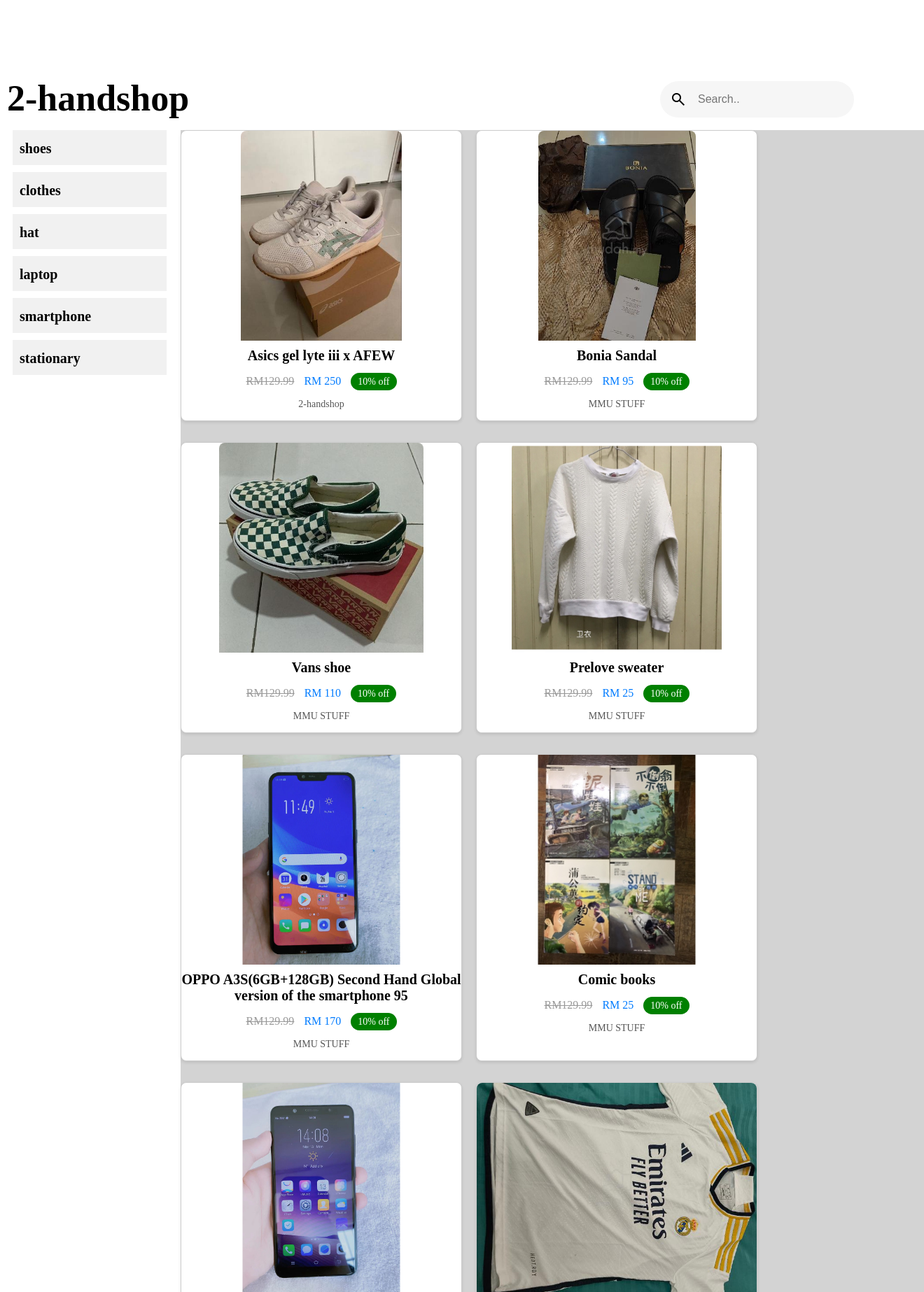
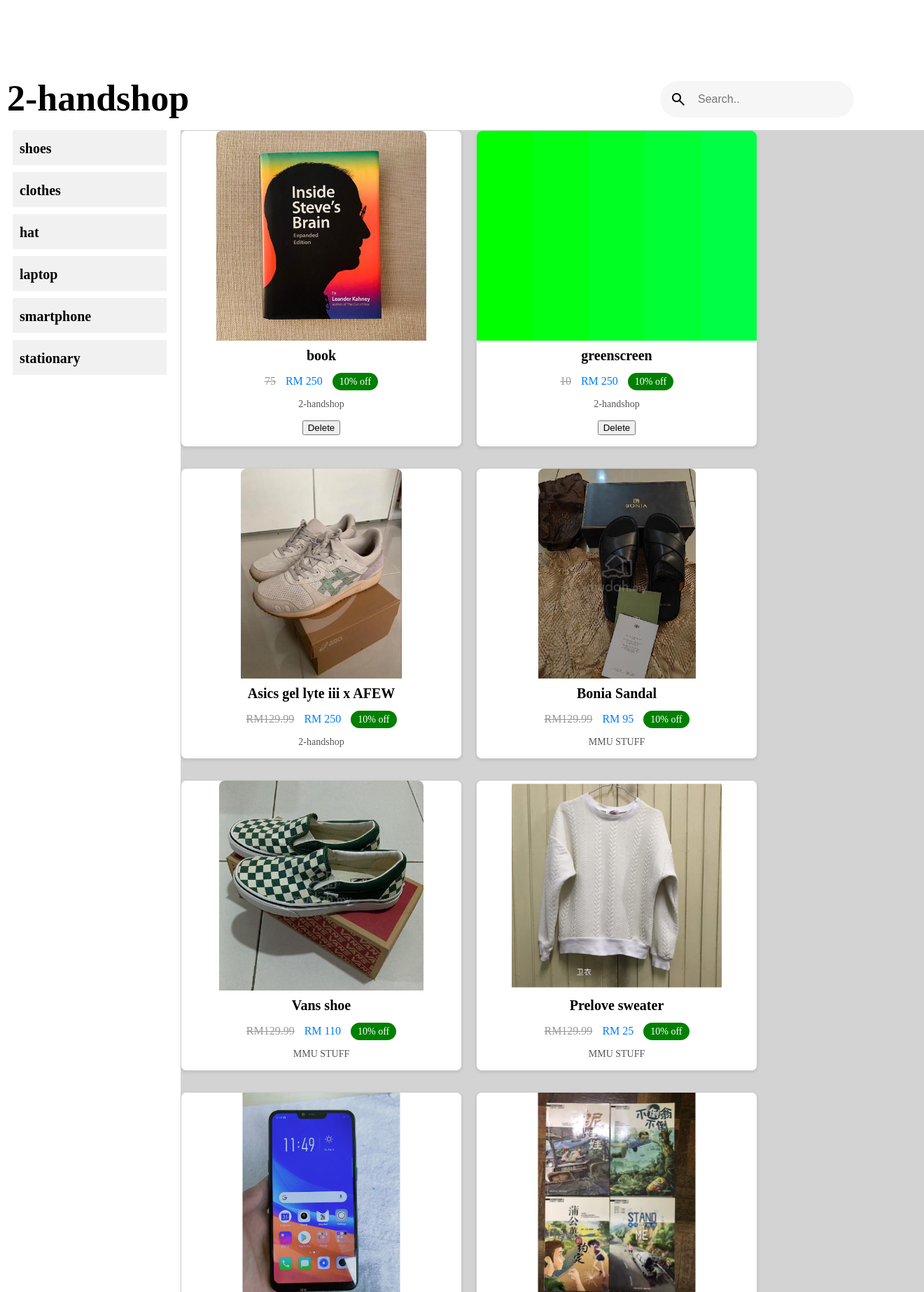
Before and after one commit to cskee/TT8L-12, a Flask app: a page that uses MMU SHOP/templates/2-handshop.html in a window 1320 px wide. Shown: the part 104-1951 px from the top of the page at 70% size. Run offline with Flask 3, Linux system fonts and the light colour scheme.

Commit message:
Update the latest code

```diff
--- /dev/null
+++ b/MMU SHOP/2_handshop_products.txt
@@ -0,0 +1,2 @@
+book,75,2-handshop,book.jpg
+greenscreen,10,2-handshop,greenscreen.png
--- a/MMU SHOP/main.py
+++ b/MMU SHOP/main.py
@@ -18,6 +18,10 @@
     with open('product.txt', 'a') as file:
         file.write(f"{product['product_name']},{product['price']},{product['type']},{product['image']}\n")
 
+    if product['type'] == '2-handshop':
+        with open('2_handshop_products.txt', 'a') as file:
+            file.write(f"{product['product_name']},{product['price']},{product['type']},{product['image']}\n")
+
 def delete_data(product):
     with open('product.txt', 'r') as file:
         lines = file.readlines()
@@ -37,7 +41,16 @@
             if len(parts) == 4:
                 product_name, price, p_type, image = parts
                 products.append({'product_name': product_name, 'price': price, 'type': p_type, 'image': image})
+
+    with open('2_handshop_products.txt', 'r') as file:
+        for line in file:
+            parts = line.strip().split(',')
+            if len(parts) == 4:
+                product_name, price, p_type, image = parts
+                products.append({'product_name': product_name, 'price': price, 'type': p_type, 'image': image})
+
     return products
+
 
 
 
@@ -56,9 +69,12 @@
     if 'delete' in request.form:
         product_name_to_delete = request.form['delete']
         delete_data({'product_name': product_name_to_delete})
-        return redirect(url_for('mmustudent',name=name))
+        if mmu_student:
+            return redirect(url_for('mmustudent', name=name))
+        else:
+            return redirect(url_for('notmmustudent', name=name))
     else:
-         if request.method == 'POST':
+        if request.method == 'POST':
             if 'image' not in request.files:
                 return redirect(request.url)
             file = request.files['image']
@@ -70,17 +86,25 @@
                     file.save(os.path.join(app.config['UPLOAD_FOLDER'], filename))
 
                     new_product = {
-                        'name': request.form['name'],
                         'product_name': request.form['product_name'],
                         'price': request.form['price'],
                         'type': request.form['type'],
                         'image': filename
                     }
                     write_data(new_product)
+
+                    if new_product['type'] == '2-handshop':
+                        if mmu_student:
+                            return redirect(url_for('secondhandshop', name=name))
+                        else:
+                            return redirect(url_for('notsecondhandshop', name=name))
+
                 except Exception as e:
                     print(f"Error saving product: {e}")
-    return redirect(url_for('mmustudent', name=name))
-
+    if mmu_student:
+        return redirect(url_for('mmustudent', name=name))
+    else:
+        return redirect(url_for('notmmustudent', name=name))
 
 
 @app.route('/')
@@ -101,11 +125,13 @@
 
 @app.route("/2-handshop/<name>")
 def secondhandshop(name):
-    return render_template("2-handshop.html",name=name,mmustudent=mmustudent)
+    products = read_data()
+    return render_template("2-handshop.html",name=name,mmustudent=mmustudent,products=products)
 
 @app.route("/not2-handshop/<name>")
 def notsecondhandshop(name):
-    return render_template("2-handshop.html" ,name=name)
+    products = read_data()
+    return render_template("2-handshop.html" ,name=name,products=products)
 
 @app.route("/menspage.html/<name>")
 def menspage(name):
--- a/MMU SHOP/templates/2-handshop.html
+++ b/MMU SHOP/templates/2-handshop.html
@@ -69,6 +69,25 @@
 
     <div class="product-container1">
         {% if mmustudent %}
+
+        {% for item in products %}
+        <div class="product">
+        <img src="{{ url_for('static', filename='uploads/' ~ item.image) }}" alt="{{ item.product_name }}">
+        <h2 class="product-title">{{ item.product_name }}</h2>
+        <p class="product-price">
+            <span class="original-price">{{ item.price }}</span>
+            <span class="discounted-price">RM 250</span>
+            {% if mmustudent %}
+                <span class="discount">10% off</span>
+            {% endif %}
+        </p>
+        <p class="product-description">{{ item.type }}</p>
+        <form action="{{ url_for('product') }}" method="post">
+            <input type="hidden" name="delete" value="{{ item.product_name }}">
+            <button type="submit">Delete</button>
+        </form>
+        </div>
+        {% endfor %}
 
         <div class="product">
             <img src="{{url_for('static',filename='shoe1.jpg')}}">
```
Also changed, not shown: MMU SHOP/static/uploads/book.jpg (added).
